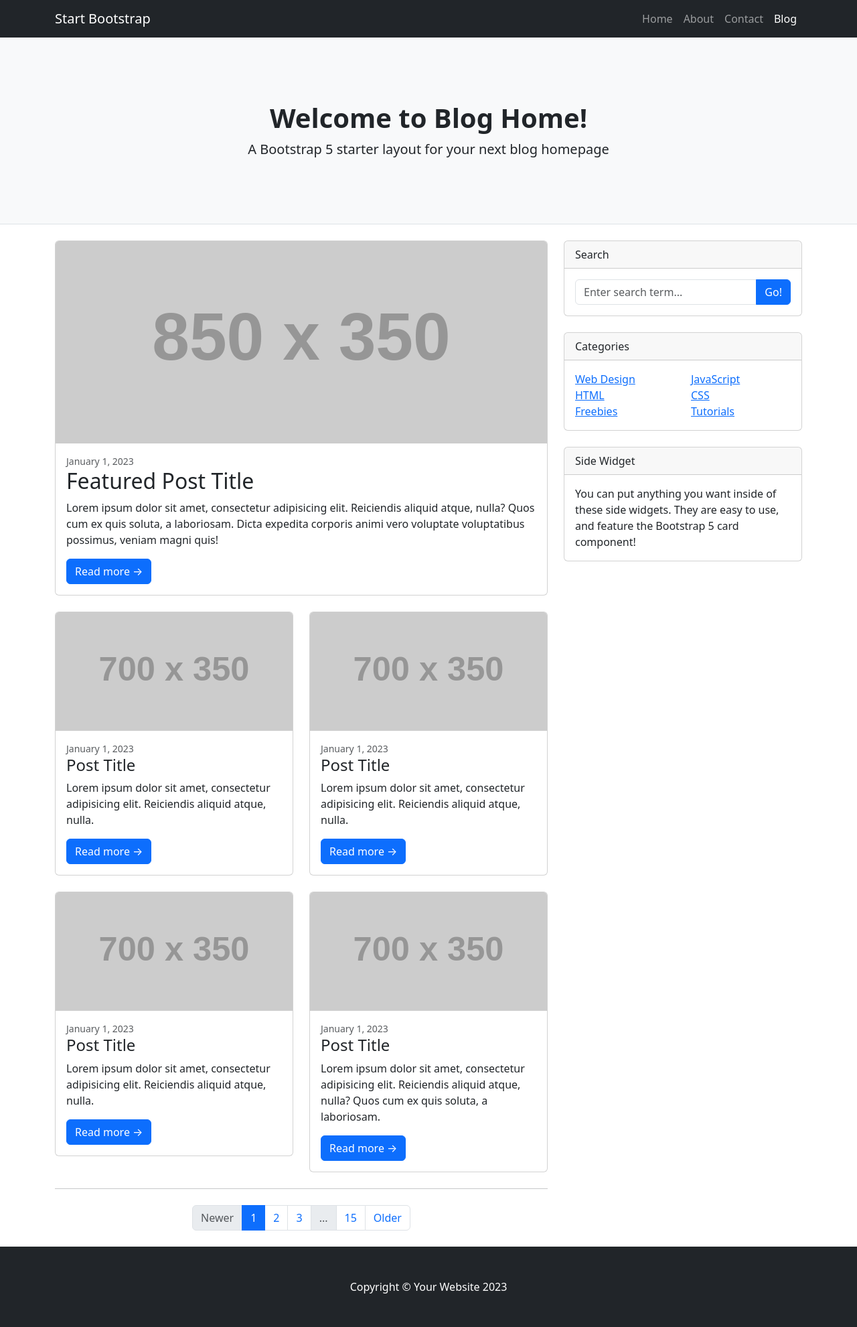
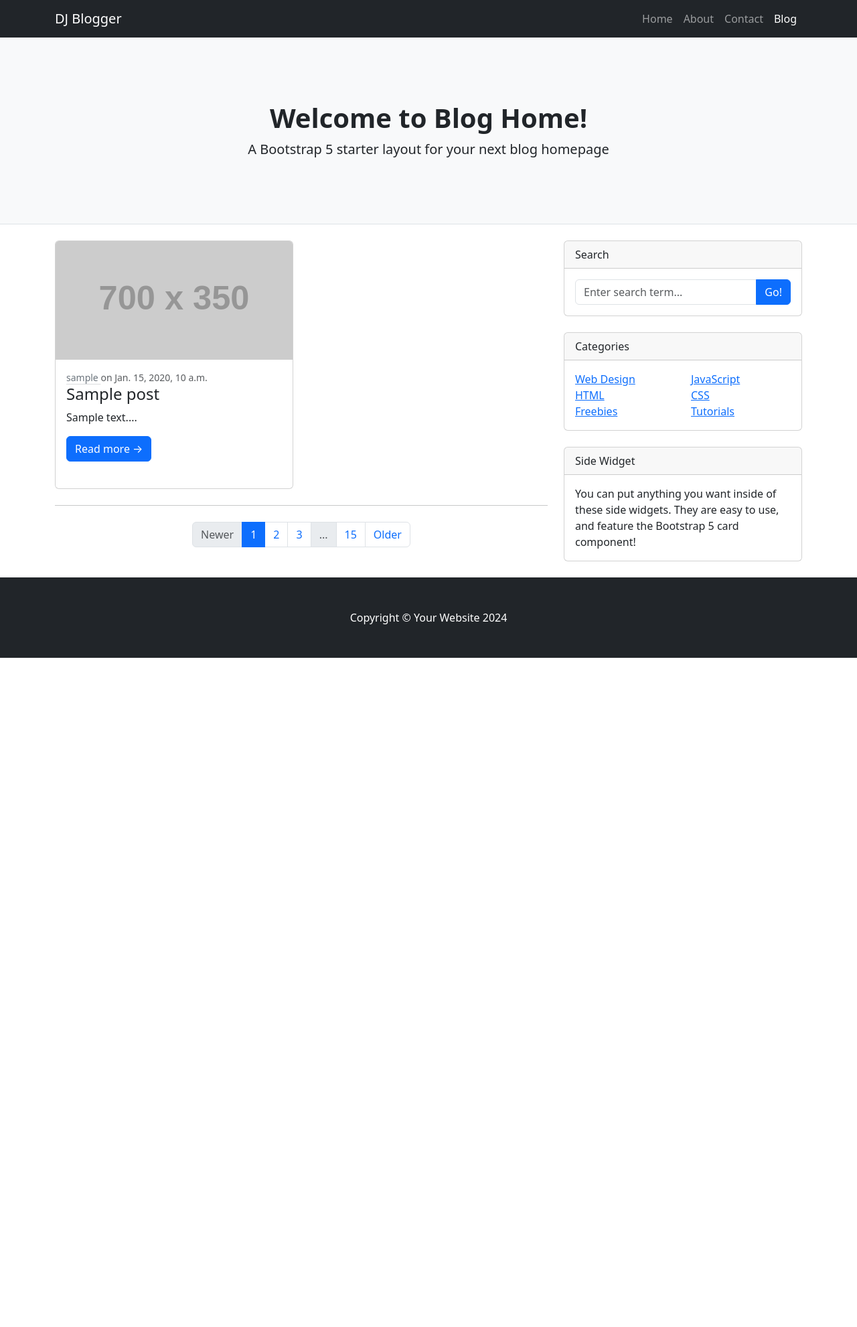
Before and after one commit to hoquenazmul/djblogger, a Django app: page / in a window 1280 px wide. Shown: the whole page at 67% size. After the commit the page ends 982 px from the top, so only its background shows below. Run offline with Django 5.2, Linux system fonts and the light colour scheme; tables that the repository leaves empty hold one stand-in row (values such as "Sample post"); grey boxes labelled with a size stand in for pictures from a placeholder-image service; some libraries are stand-ins or nearby versions.

Commit message:
Loaded blog posts

```diff
--- a/blog/templates/blog/partials/footer.html
+++ b/blog/templates/blog/partials/footer.html
@@ -1,4 +1,4 @@
 <!-- Footer-->
 <footer class="py-5 bg-dark">
-    <div class="container"><p class="m-0 text-center text-white">Copyright &copy; Your Website 2023</p></div>
+    <div class="container"><p class="m-0 text-center text-white">Copyright &copy; Your Website {% now "Y" %}</p></div>
 </footer>
--- a/blog/templates/blog/partials/navbar.html
+++ b/blog/templates/blog/partials/navbar.html
@@ -1,7 +1,7 @@
 <!-- Responsive navbar-->
 <nav class="navbar navbar-expand-lg navbar-dark bg-dark">
     <div class="container">
-        <a class="navbar-brand" href="#!">Start Bootstrap</a>
+        <a class="navbar-brand" href="#!">DJ Blogger</a>
         <button class="navbar-toggler" type="button" data-bs-toggle="collapse" data-bs-target="#navbarSupportedContent" aria-controls="navbarSupportedContent" aria-expanded="false" aria-label="Toggle navigation"><span class="navbar-toggler-icon"></span></button>
         <div class="collapse navbar-collapse" id="navbarSupportedContent">
             <ul class="navbar-nav ms-auto mb-2 mb-lg-0">
--- a/blog/templates/blog/partials/posts.html
+++ b/blog/templates/blog/partials/posts.html
@@ -1,47 +1,19 @@
-<!-- Nested row for non-featured blog posts-->
 <div class="row">
-    <div class="col-lg-6">
-        <!-- Blog post-->
-        <div class="card mb-4">
-            <a href="#!"><img class="card-img-top" src="https://dummyimage.com/700x350/dee2e6/6c757d.jpg" alt="..." /></a>
-            <div class="card-body">
-                <div class="small text-muted">January 1, 2023</div>
-                <h2 class="card-title h4">Post Title</h2>
-                <p class="card-text">Lorem ipsum dolor sit amet, consectetur adipisicing elit. Reiciendis aliquid atque, nulla.</p>
-                <a class="btn btn-primary" href="#!">Read more →</a>
+    {% for object in object_list %}
+        <div class="col-md-6 mb-4">
+            <div class="card mb-4 h-100">
+                <a href="#!"><img class="card-img-top" src="https://dummyimage.com/700x350/dee2e6/6c757d.jpg" alt="..." /></a>
+                <div class="card-body">
+                    <div class="small text-muted">
+                        <a class="link-secondary link-offset-2 link-underline-opacity-25 link-underline-opacity-100-hover" href="#">
+                            {{ object.author }}
+                        </a> on {{ object.date_posted }}
+                    </div>
+                    <h2 class="card-title h4">{{ object.title }}</h2>
+                    <p class="card-text">{{ object.content|slice:":120" }}...</p>
+                    <a class="btn btn-primary" href="#!">Read more →</a>
+                </div>
             </div>
         </div>
-        <!-- Blog post-->
-        <div class="card mb-4">
-            <a href="#!"><img class="card-img-top" src="https://dummyimage.com/700x350/dee2e6/6c757d.jpg" alt="..." /></a>
-            <div class="card-body">
-                <div class="small text-muted">January 1, 2023</div>
-                <h2 class="card-title h4">Post Title</h2>
-                <p class="card-text">Lorem ipsum dolor sit amet, consectetur adipisicing elit. Reiciendis aliquid atque, nulla.</p>
-                <a class="btn btn-primary" href="#!">Read more →</a>
-            </div>
-        </div>
-    </div>
-    <div class="col-lg-6">
-        <!-- Blog post-->
-        <div class="card mb-4">
-            <a href="#!"><img class="card-img-top" src="https://dummyimage.com/700x350/dee2e6/6c757d.jpg" alt="..." /></a>
-            <div class="card-body">
-                <div class="small text-muted">January 1, 2023</div>
-                <h2 class="card-title h4">Post Title</h2>
-                <p class="card-text">Lorem ipsum dolor sit amet, consectetur adipisicing elit. Reiciendis aliquid atque, nulla.</p>
-                <a class="btn btn-primary" href="#!">Read more →</a>
-            </div>
-        </div>
-        <!-- Blog post-->
-        <div class="card mb-4">
-            <a href="#!"><img class="card-img-top" src="https://dummyimage.com/700x350/dee2e6/6c757d.jpg" alt="..." /></a>
-            <div class="card-body">
-                <div class="small text-muted">January 1, 2023</div>
-                <h2 class="card-title h4">Post Title</h2>
-                <p class="card-text">Lorem ipsum dolor sit amet, consectetur adipisicing elit. Reiciendis aliquid atque, nulla? Quos cum ex quis soluta, a laboriosam.</p>
-                <a class="btn btn-primary" href="#!">Read more →</a>
-            </div>
-        </div>
-    </div>
+    {% endfor %}
 </div>
--- a/blog/templates/blog/post_list.html
+++ b/blog/templates/blog/post_list.html
@@ -5,7 +5,7 @@
 {% endblock welcome %}
 
 {% block content %}
-    {% include 'blog/partials/feature.html' %}
-    {% include 'blog/partials/posts.html' %}
+    {% comment %} {% include 'blog/partials/feature.html' %} {% endcomment %}
+    {% include 'blog/partials/posts.html' with object_list=object_list %}
     {% include 'blog/partials/pagination.html' %}
 {% endblock content %}
--- a/blog/views.py
+++ b/blog/views.py
@@ -1,5 +1,7 @@
 from django.shortcuts import render
+from .models import Post
 
 
 def hello(request):
-    return render(request, 'blog/post_list.html')
+    object_list = Post.objects.all()
+    return render(request, 'blog/post_list.html', {'object_list': object_list})
```
